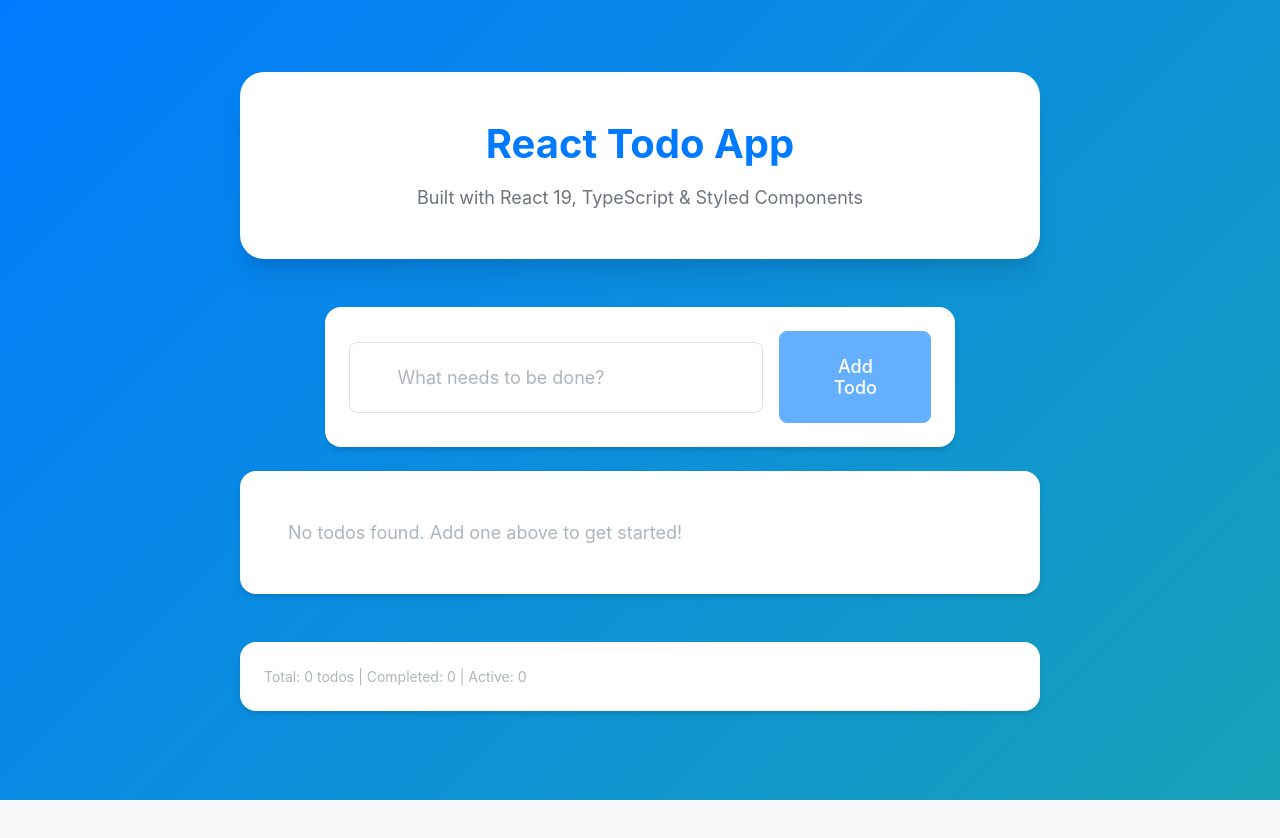
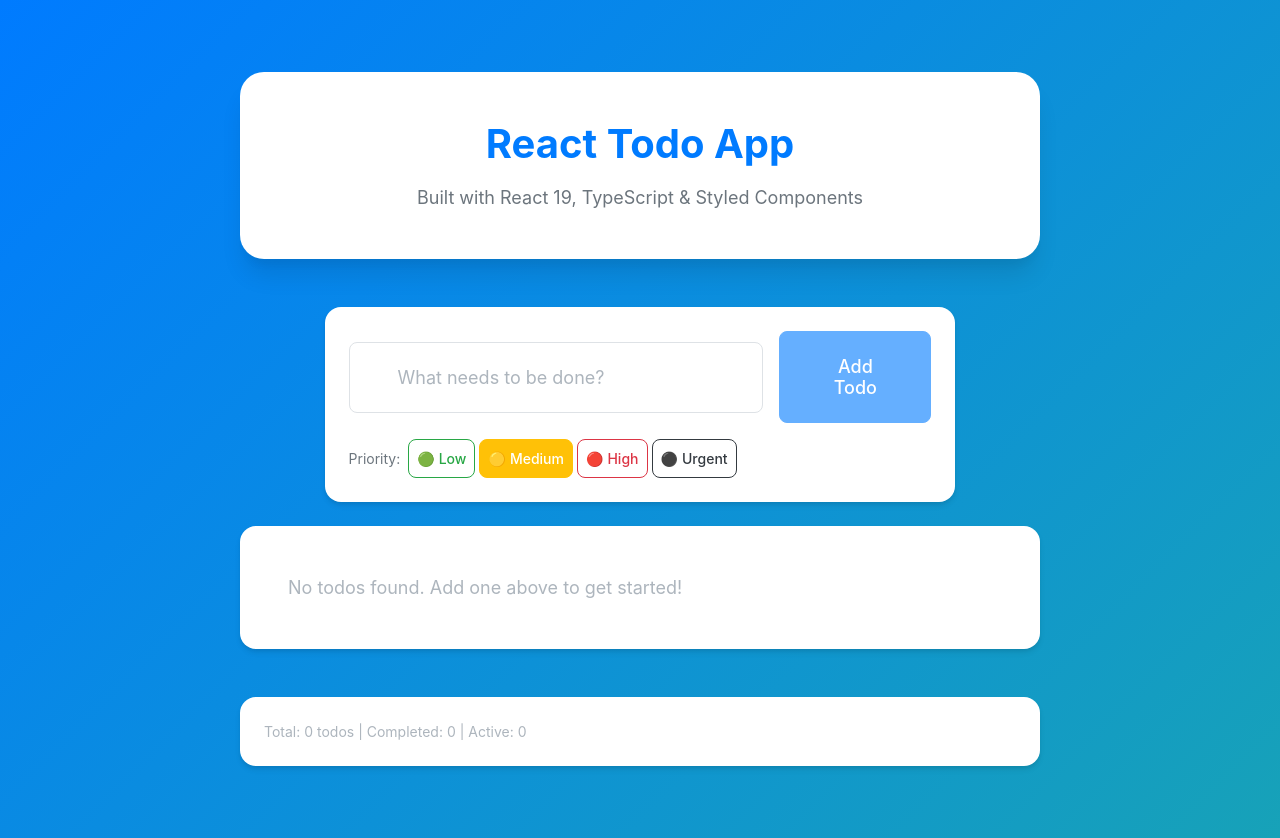
Before and after one commit to Bashkatov-spb/react-todo-context7, a React (Vite) app: page / in a window 1280 px wide. Before the commit the page ends 800 px from the top, so only its background shows below. Built offline with nearby package versions, Linux system fonts and the light colour scheme.

Commit message:
🎯 Update AddTodo component with priority support
- Add priority selection to todo creation form
- Include PrioritySelector component
- Update form layout to accommodate priority selection
- Maintain existing functionality with new priority feature
- Improve form structure with better spacing

```diff
--- a/src/components/AddTodo.tsx
+++ b/src/components/AddTodo.tsx
@@ -1,9 +1,11 @@
 import React, { useState, useCallback, useRef, useEffect } from 'react';
 import { Box, Flex, Input, Button, Text } from '../styles';
 import { theme } from '../styles';
+import { PrioritySelector } from './PrioritySelector';
+import { TodoPriority } from '../types';
 
 interface AddTodoProps {
-  onAdd: (text: string) => void;
+  onAdd: (text: string, priority?: TodoPriority) => void;
   loading?: boolean;
   error?: string | null;
 }
@@ -14,15 +16,17 @@ export const AddTodo: React.FC<AddTodoProps> = ({
   error
 }) => {
   const [text, setText] = useState('');
+  const [priority, setPriority] = useState<TodoPriority>('medium');
   const inputRef = useRef<HTMLInputElement>(null);
 
   const handleSubmit = useCallback((e: React.FormEvent) => {
     e.preventDefault();
     if (text.trim() && !loading) {
-      onAdd(text.trim());
+      onAdd(text.trim(), priority);
       setText('');
+      setPriority('medium');
     }
-  }, [text, onAdd, loading]);
+  }, [text, priority, onAdd, loading]);
 
   const handleKeyDown = useCallback((e: React.KeyboardEvent) => {
     if (e.key === 'Enter' && !e.shiftKey) {
@@ -47,6 +51,8 @@ export const AddTodo: React.FC<AddTodoProps> = ({
       $margin={`0 0 ${theme.spacing.lg} 0`}
     >
       <form onSubmit={handleSubmit}>
+        <Flex $direction="column" $gap={theme.spacing.md}>
+          {/* Text Input */}
           <Flex $gap={theme.spacing.md} $align="center">
             <Input
               ref={inputRef}
@@ -73,17 +79,26 @@ export const AddTodo: React.FC<AddTodoProps> = ({
             </Button>
           </Flex>
 
+          {/* Priority Selector */}
+          <PrioritySelector
+            selectedPriority={priority}
+            onPriorityChange={setPriority}
+            size="md"
+            showLabels={true}
+          />
+
+          {/* Error Message */}
           {error && (
             <Text
               id="todo-error"
               $size="sm"
               $color={theme.colors.error}
               $align="left"
-            style={{ marginTop: theme.spacing.sm }}
             >
               {error}
             </Text>
           )}
+        </Flex>
       </form>
     </Box>
   );
```
Lines whose indentation alone changed are shown as unchanged.
